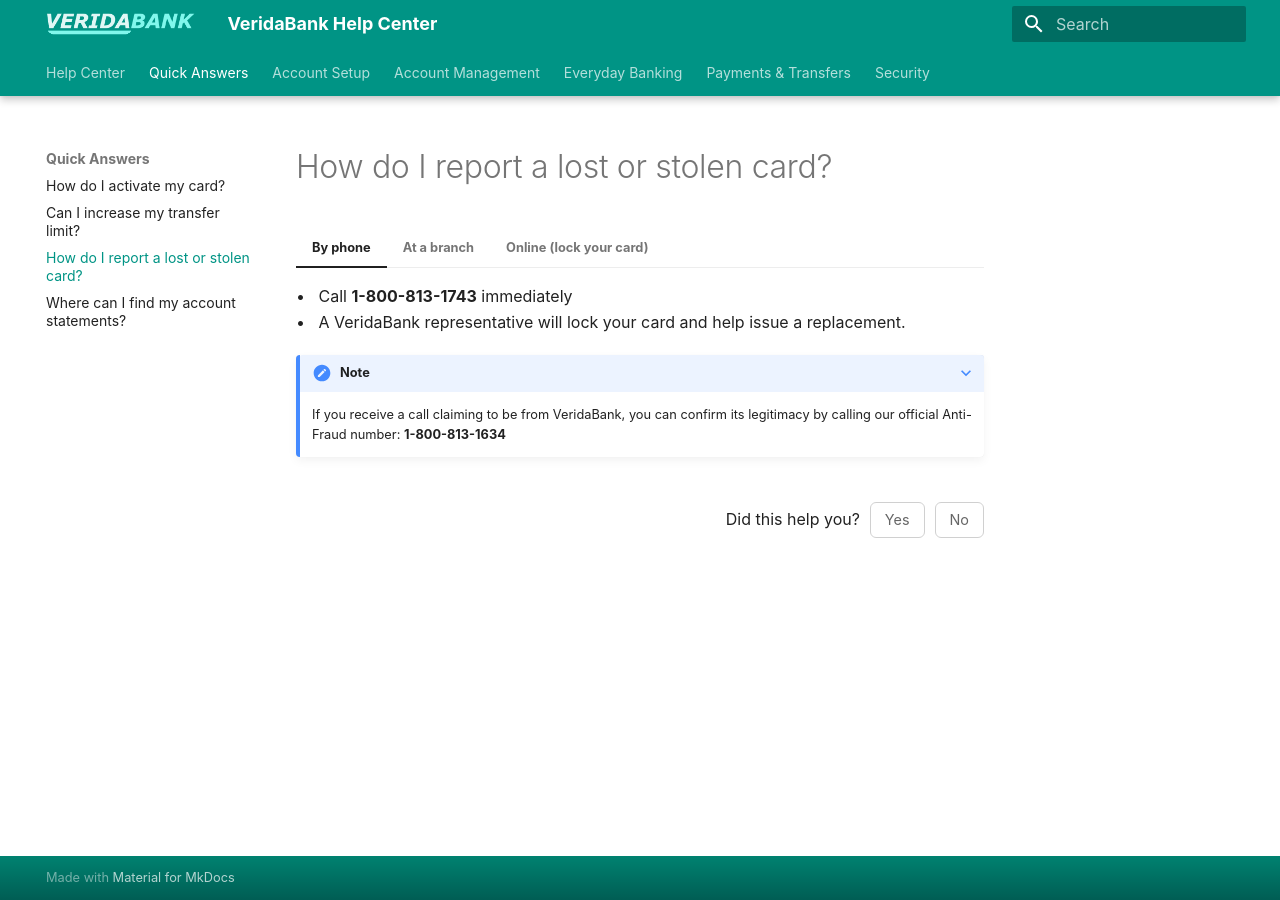
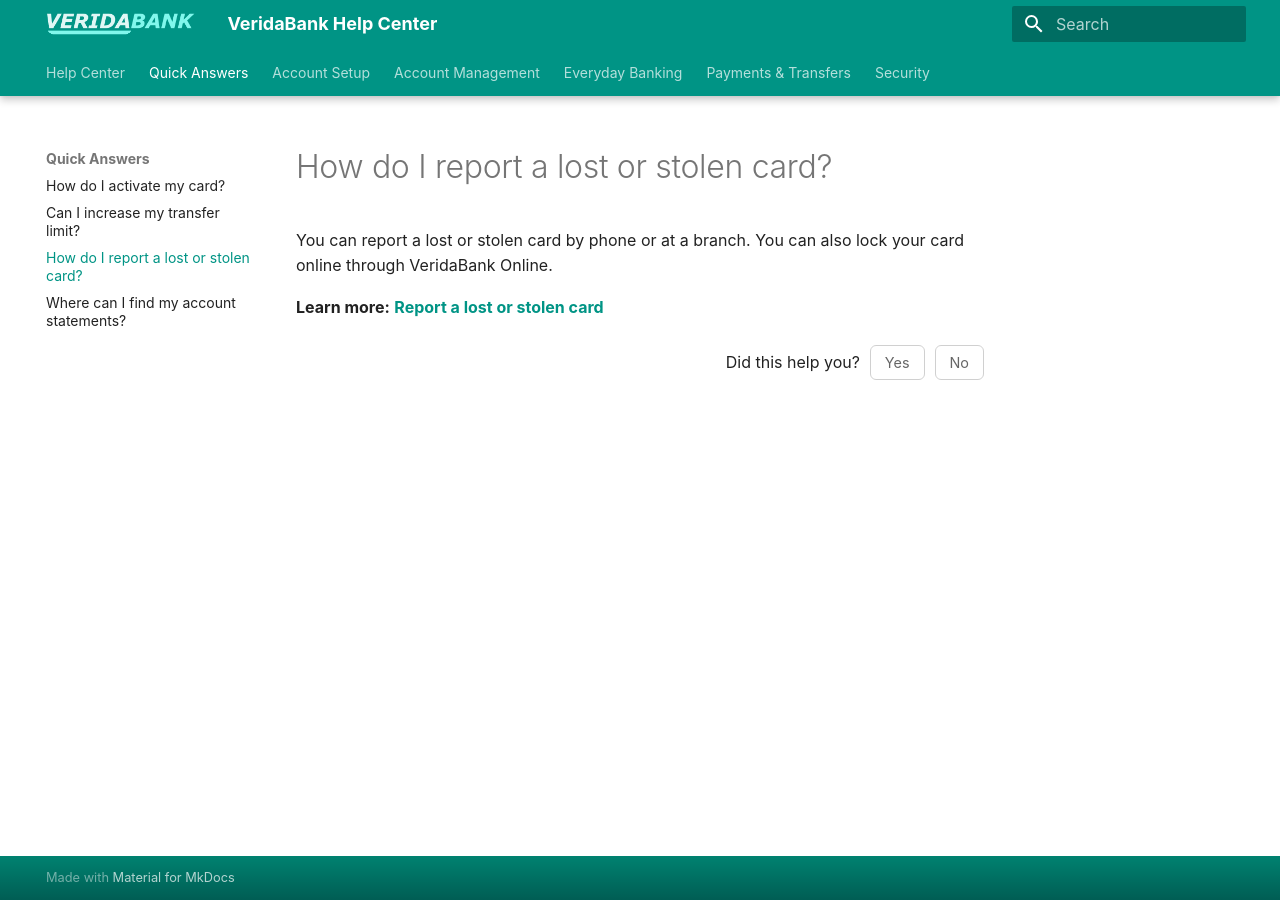
Before and after one commit to mlbms19/VeridaBank, an MkDocs documentation site: the page built from docs/Quick Answers/Report Lost or Stolen Card.md, in a window 1280 px wide. Built offline with MkDocs 1.6.1 and Material for MkDocs 9.7.7, drawn with Linux system fonts in a browser that asks for light colours; some web fonts are replaced.

Commit message:
Update Quick Answers with short answers and Learn more links

```diff
--- a/docs/Quick Answers/Report Lost or Stolen Card.md
+++ b/docs/Quick Answers/Report Lost or Stolen Card.md
@@ -1,18 +1,5 @@
 # How do I report a lost or stolen card?
 
-=== "By phone"
-    •&nbsp;&nbsp;	Call **1-800-813-1743** immediately<br>
-    •&nbsp;&nbsp;	A VeridaBank representative will lock your card and help issue a replacement.
-    ???+ note
-        If you receive a call claiming to be from VeridaBank, you can confirm its legitimacy by calling our official Anti-Fraud number: **1-800-813-1634**
+You can report a lost or stolen card by phone or at a branch. You can also lock your card online through VeridaBank Online.
 
-=== "At a branch"
-    •&nbsp;&nbsp; Visit your nearest VeridaBank branch for in-person assistance.
-
-=== "Online (lock your card)"
-
-    1.	Sign in to **VeridaBank Online**.
-    2.	Select **Security** from the top navigation.
-    3.	Choose **Cards**.
-    4.	Select the card you want to lock.
-    5.	Click (or tap) **Lock**.
+**Learn more:** [**Report a lost or stolen card**](../Security/Report%20Lost%20Card.md)
```
Also changed, not shown: docs/Quick Answers/Activate Card.md (+2 -11 lines), docs/Quick Answers/Find Account Statements.md (+2 -7 lines), docs/Quick Answers/Increase Transfer Limits.md (+2 -7 lines).
